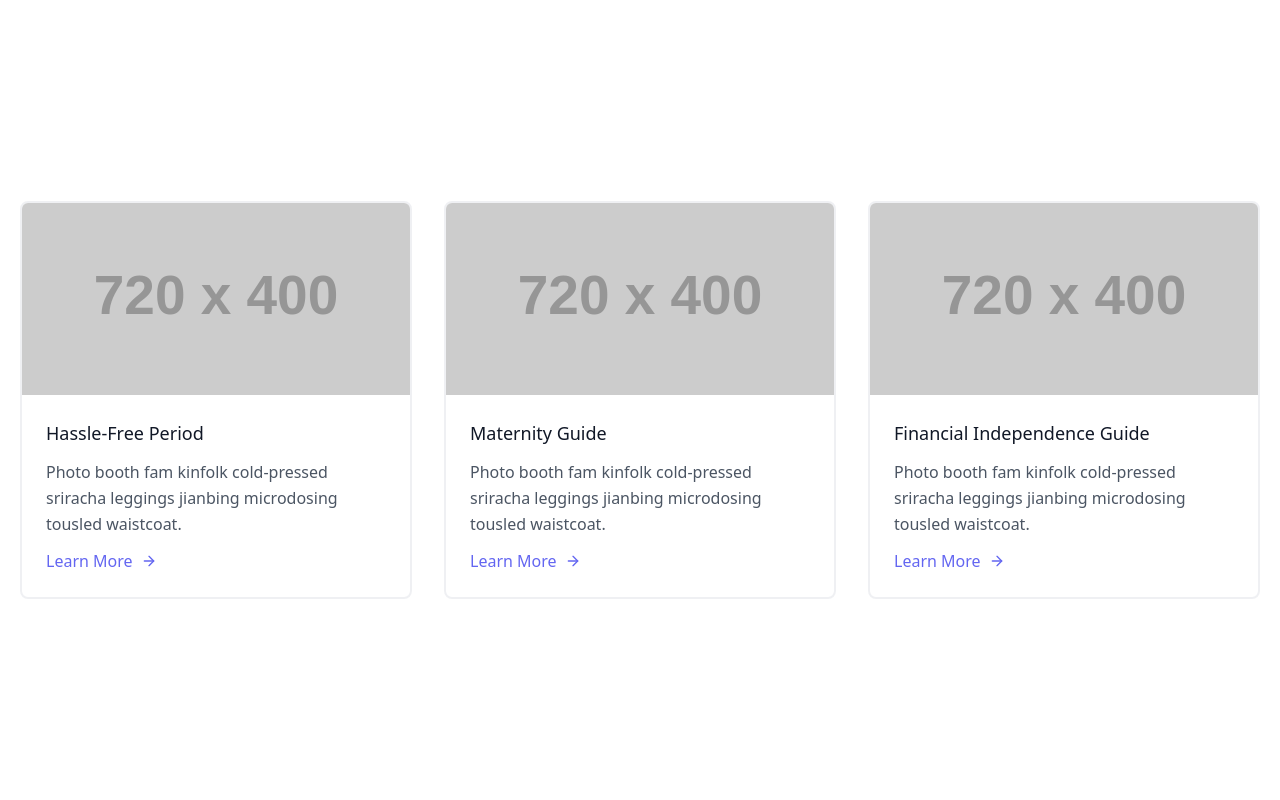
After one commit to adgamerx/SheZen, a Python web app: template templates/guide_cards.html in a window 1280 px wide. The commit adds this page. Run offline with Jinja, Linux system fonts and the light colour scheme; the template is opened without the code that fills it, so the values that code supplies are empty; grey boxes labelled with a size stand in for pictures from a placeholder-image service; some libraries are stand-ins or nearby versions.

Commit message:
update 3

```diff
--- /dev/null
+++ b/templates/guide_cards.html
@@ -0,0 +1,74 @@
+<!DOCTYPE html>
+<html lang="en">
+<head>
+    <meta charset="UTF-8">
+    <meta name="viewport" content="width=device-width, initial-scale=1.0">
+    <title>Guide</title>
+    <link rel="stylesheet" href="https://cdnjs.cloudflare.com/ajax/libs/tailwindcss/2.2.7/tailwind.min.css">
+</head>
+<body>
+    <div class="flex justify-center items-center h-screen">
+        <section class="text-gray-600 body-font">
+            <div class="container px-5 py-24 mx-auto">
+              <div class="flex flex-wrap -m-4">
+                <div class="p-4 md:w-1/3">
+                  <div class="h-full border-2 border-gray-200 border-opacity-60 rounded-lg overflow-hidden">
+                    <img class="lg:h-48 md:h-36 w-full object-cover object-center" src="https://dummyimage.com/720x400" alt="blog">
+                    <div class="p-6">
+                      <h1 class="title-font text-lg font-medium text-gray-900 mb-3">Hassle-Free Period</h1>
+                      <p class="leading-relaxed mb-3">Photo booth fam kinfolk cold-pressed sriracha leggings jianbing microdosing tousled waistcoat.</p>
+                      <div class="flex items-center flex-wrap ">
+                        <a class="text-indigo-500 inline-flex items-center md:mb-2 lg:mb-0">Learn More
+                          <svg class="w-4 h-4 ml-2" viewBox="0 0 24 24" stroke="currentColor" stroke-width="2" fill="none" stroke-linecap="round" stroke-linejoin="round">
+                            <path d="M5 12h14"></path>
+                            <path d="M12 5l7 7-7 7"></path>
+                          </svg>
+                        </a>
+                      </div>
+                    </div>
+                  </div>
+                </div>
+
+
+                <div class="p-4 md:w-1/3">
+                    <div class="h-full border-2 border-gray-200 border-opacity-60 rounded-lg overflow-hidden">
+                      <img class="lg:h-48 md:h-36 w-full object-cover object-center" src="https://dummyimage.com/720x400" alt="blog">
+                      <div class="p-6">
+                        <h1 class="title-font text-lg font-medium text-gray-900 mb-3">Maternity Guide</h1>
+                        <p class="leading-relaxed mb-3">Photo booth fam kinfolk cold-pressed sriracha leggings jianbing microdosing tousled waistcoat.</p>
+                        <div class="flex items-center flex-wrap ">
+                          <a class="text-indigo-500 inline-flex items-center md:mb-2 lg:mb-0">Learn More
+                            <svg class="w-4 h-4 ml-2" viewBox="0 0 24 24" stroke="currentColor" stroke-width="2" fill="none" stroke-linecap="round" stroke-linejoin="round">
+                              <path d="M5 12h14"></path>
+                              <path d="M12 5l7 7-7 7"></path>
+                            </svg>
+                          </a>
+                        </div>
+                      </div>
+                    </div>
+                  </div>
+
+
+                  <div class="p-4 md:w-1/3">
+                    <div class="h-full border-2 border-gray-200 border-opacity-60 rounded-lg overflow-hidden">
+                      <img class="lg:h-48 md:h-36 w-full object-cover object-center" src="https://dummyimage.com/720x400" alt="blog">
+                      <div class="p-6">
+                        <h1 class="title-font text-lg font-medium text-gray-900 mb-3">Financial Independence Guide</h1>
+                        <p class="leading-relaxed mb-3">Photo booth fam kinfolk cold-pressed sriracha leggings jianbing microdosing tousled waistcoat.</p>
+                        <div class="flex items-center flex-wrap ">
+                          <a class="text-indigo-500 inline-flex items-center md:mb-2 lg:mb-0">Learn More
+                            <svg class="w-4 h-4 ml-2" viewBox="0 0 24 24" stroke="currentColor" stroke-width="2" fill="none" stroke-linecap="round" stroke-linejoin="round">
+                              <path d="M5 12h14"></path>
+                              <path d="M12 5l7 7-7 7"></path>
+                            </svg>
+                          </a>
+                        </div>
+                      </div>
+                    </div>
+                  </div>
+              </div>
+            </div>
+          </section>
+    </div>
+</body>
+</html>
--- a/templates/signup.html
+++ b/templates/signup.html
@@ -11,7 +11,7 @@
     <form class="md:w-1/2 sm:w-5/6 p-6 rounded-lg shadow-md">
         <div class="">
             <div class="border-b border-gray-900/10 pb-4">
-                <h2 class="font-bold leading-7 text-gray-900">Sign Up</h2>
+                <h3 class="font-bold leading-7 text-gray-900">Sign Up</h3>
             </div>
         </div>
         <div class="mt-10 grid grid-cols-1 gap-x-6 gap-y-8 sm:grid-cols-6">
```
Also changed, not shown: templates/create-shop.html (added, +44 -0 lines), templates/guide_desc.html (added, +11 -0 lines).
